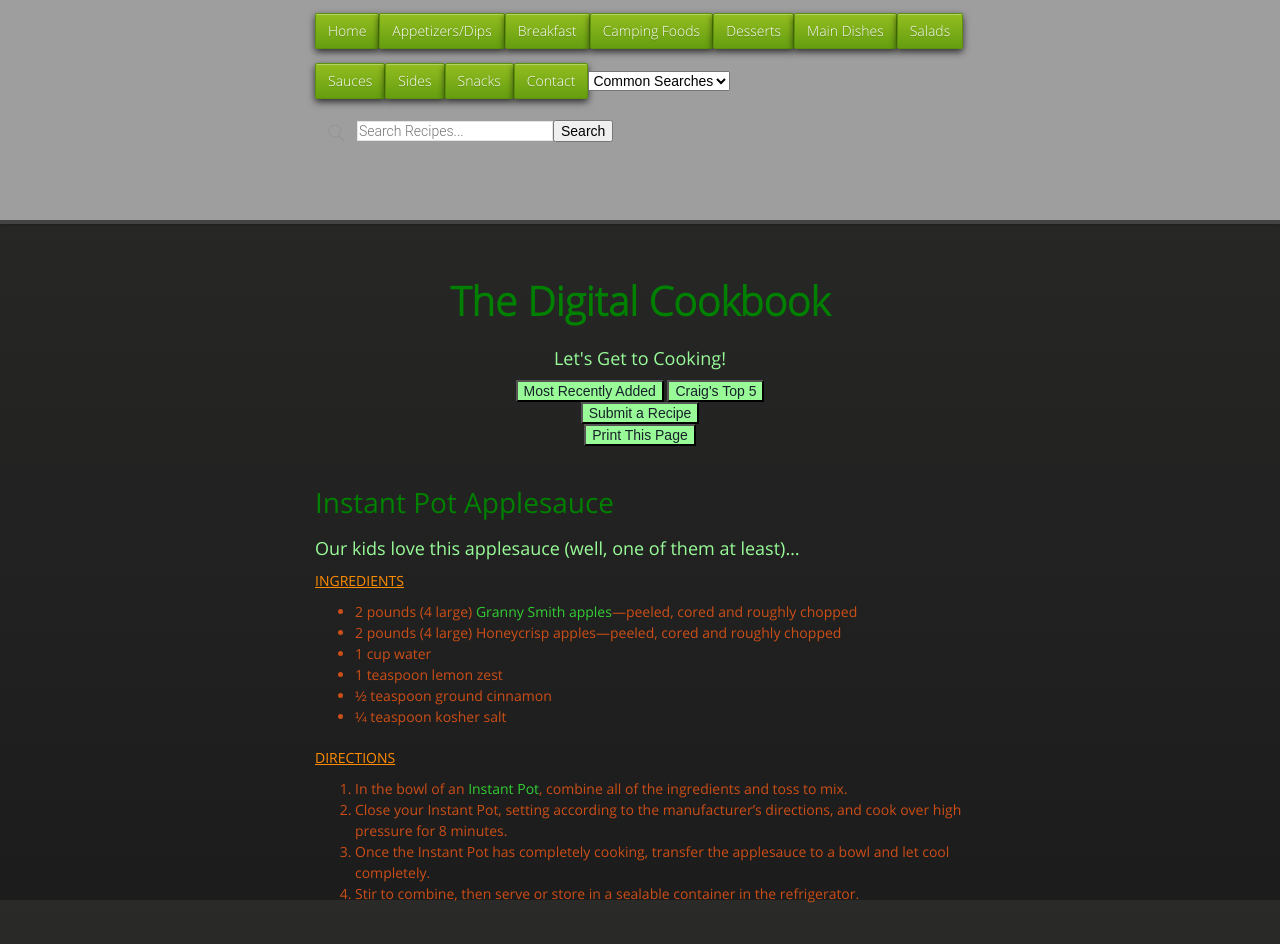
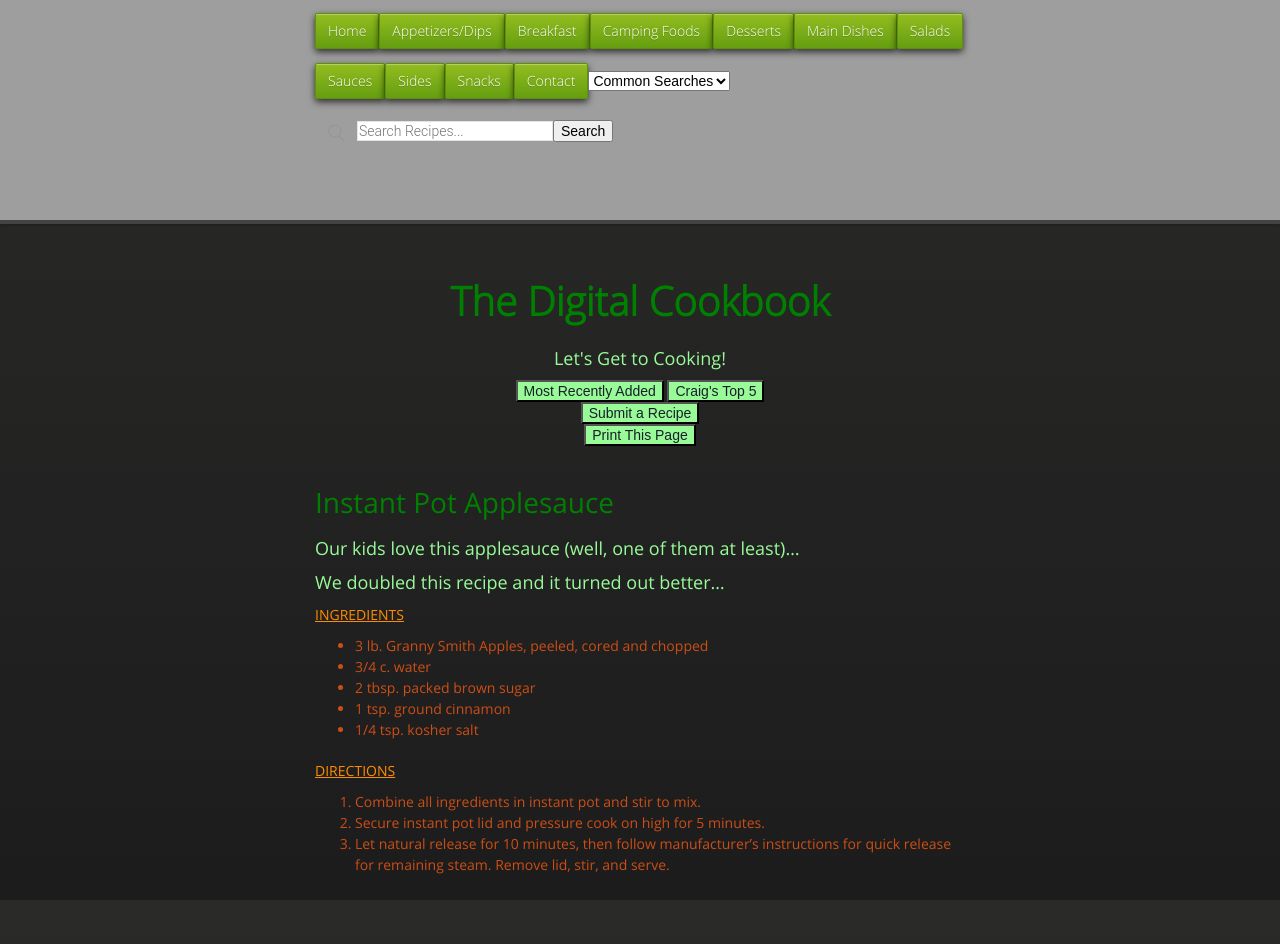
Before and after one commit to cmwillett/TheDigitalCookbook, a Jekyll site: the page built from Sides/InstantPotApplesauce.md, in a window 1280 px wide. Built offline with Jekyll 4.4.1, drawn with Linux system fonts in a browser that asks for light colours; nearby versions of some CDN libraries; after the commit the page ends 915 px from its top, so only the background shows below that.

Commit message:
updated applesauce

```diff
--- a/Sides/InstantPotApplesauce.md
+++ b/Sides/InstantPotApplesauce.md
@@ -7,16 +7,16 @@ tags: instant,pot,applesauce,sides,side,item,items,craig,kristen,willett
 
 ### Our kids love this applesauce (well, one of them at least)...
 
+### We doubled this recipe and it turned out better...
+
 #### INGREDIENTS
-- 2 pounds (4 large) [Granny Smith apples](https://www.tastingtable.com/cook/recipes/apple-cider-magic-cake-recipe)—peeled, cored and roughly chopped
-- 2 pounds (4 large) Honeycrisp apples—peeled, cored and roughly chopped
-- 1 cup water
-- 1 teaspoon lemon zest
-- ½ teaspoon ground cinnamon
-- ¼ teaspoon kosher salt
+- 3 lb. Granny Smith Apples, peeled, cored and chopped
+- 3/4 c. water
+- 2 tbsp. packed brown sugar
+- 1 tsp. ground cinnamon
+- 1/4 tsp. kosher salt
 
 #### DIRECTIONS
-1. In the bowl of an [Instant Pot](https://www.tastingtable.com/cook/national/instant-pot-facts-guide), combine all of the ingredients and toss to mix.
-2. Close your Instant Pot, setting according to the manufacturer's directions, and cook over high pressure for 8 minutes.
-3. Once the Instant Pot has completely cooking, transfer the applesauce to a bowl and let cool completely.
-4. Stir to combine, then serve or store in a sealable container in the refrigerator.
+1. Combine all ingredients in instant pot and stir to mix.
+2. Secure instant pot lid and pressure cook on high for 5 minutes.
+3. Let natural release for 10 minutes, then follow manufacturer's instructions for quick release for remaining steam. Remove lid, stir, and serve.
```
